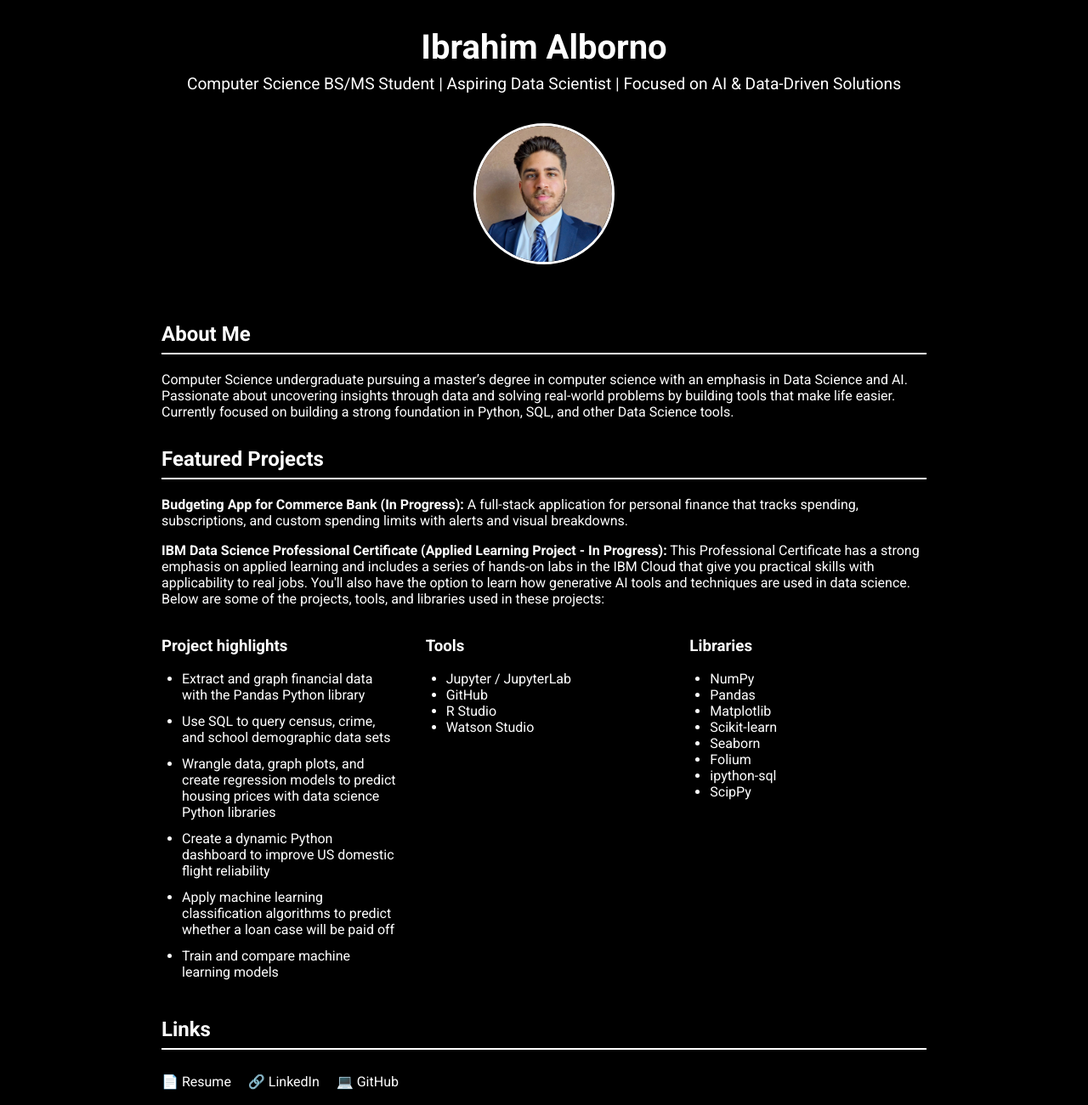
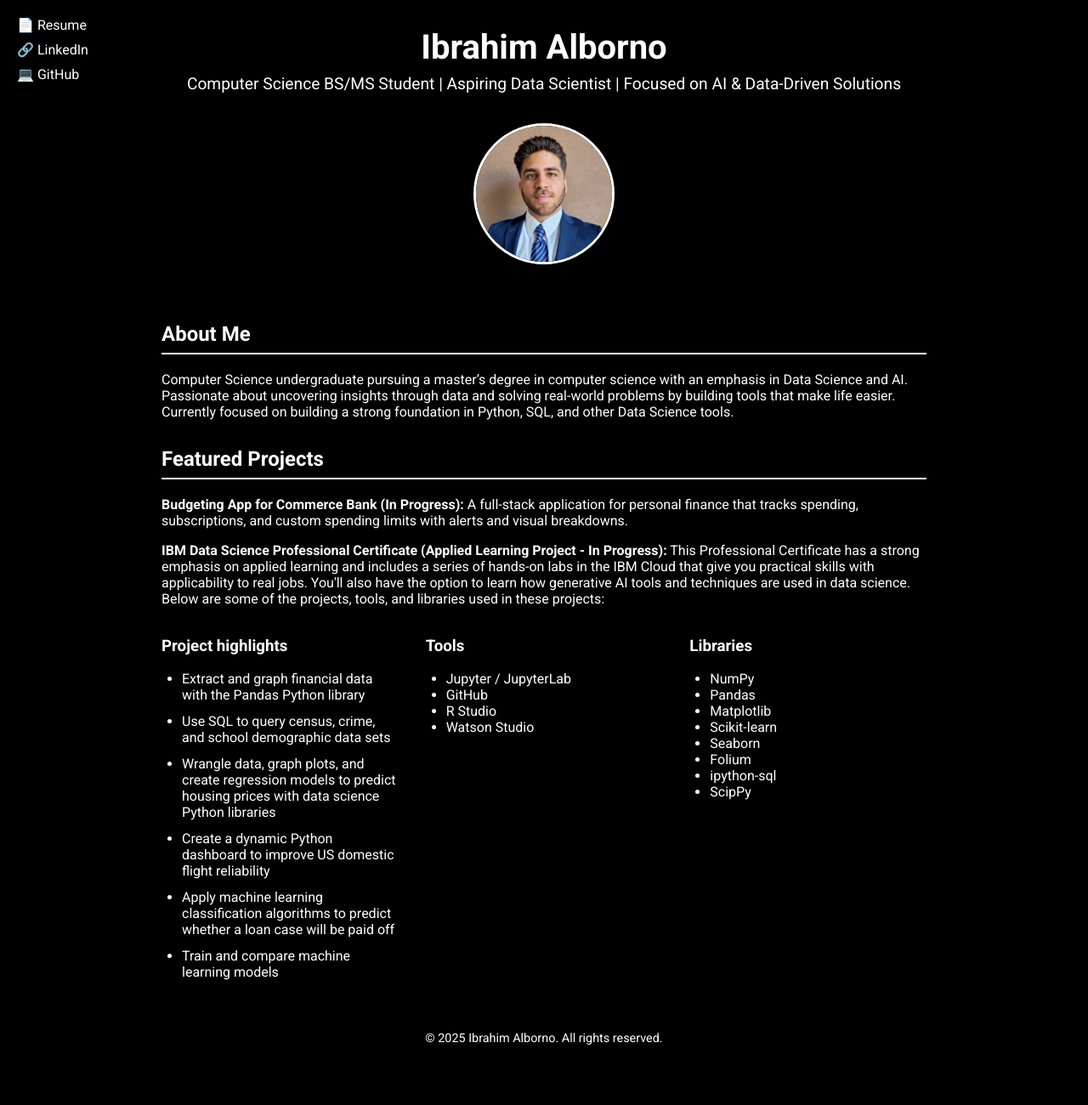
Before and after one commit to Ibrahim17A/MyPortfolio, a plain HTML site: page index.html in a window 1280 px wide. Shown: the top 1300 px of the page at 85% size. After the commit the page ends 1246 px from the top, so only its background shows below. Drawn offline with Linux system fonts and the light colour scheme.

Commit message:
index.html

```diff
--- a/index.html
+++ b/index.html
@@ -59,10 +59,14 @@
       color: #00ffff;
       text-decoration: underline;
     }
-    .links a {
-      display: inline-block;
-      margin-right: 1rem;
-      margin-top: 0.5rem;
+    .links-vertical {
+      position: fixed;
+      top: 20px;
+      left: 20px;
+      display: flex;
+      flex-direction: column;
+      gap: 10px;
+      z-index: 999;
     }
     .skills-section {
       display: flex;
@@ -93,6 +97,14 @@
   </style>
 </head>
 <body>
+
+  <!-- Floating Links on Top-Left -->
+  <div class="links-vertical">
+    <a href="https://docs.google.com/document/d/1UckaO-XrUd31oDnmE4aagH-QQyfuSTkj/view" target="_blank">📄 Resume</a>
+    <a href="https://www.linkedin.com/in/ibrahim-alborno-2404a7293/" target="_blank">🔗 LinkedIn</a>
+    <a href="https://github.com/ibrahim17a" target="_blank">💻 GitHub</a>
+  </div>
+
   <header>
     <h1>Ibrahim Alborno</h1>
     <p>Computer Science BS/MS Student | Aspiring Data Scientist | Focused on AI & Data-Driven Solutions</p>
@@ -149,15 +161,6 @@
         </div>
       </div>
     </section>
-
-    <section>
-      <h2>Links</h2>
-      <div class="links">
-        <a href="https://docs.google.com/document/d/1UckaO-XrUd31oDnmE4aagH-QQyfuSTkj/view" target="_blank">📄 Resume</a>
-        <a href="https://www.linkedin.com/in/ibrahim-alborno-2404a7293/" target="_blank">🔗 LinkedIn</a>
-        <a href="https://github.com/ibrahim17a" target="_blank">💻 GitHub</a>
-      </div>
-    </section>
   </div>
 
   <footer>
```
